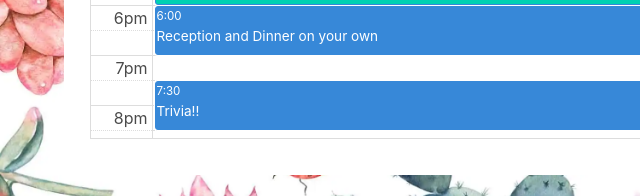
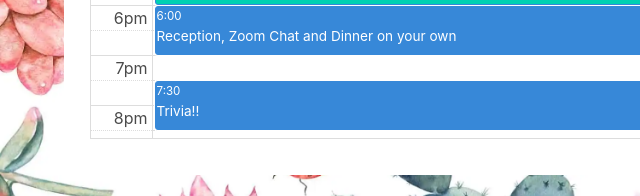
Before and after one commit to jgordinier/wedding, a plain HTML site: page agenda.html in a window 1280 px wide. Shown: the part 1023-1219 px from the top of the page, 0-640 px from the left. Drawn offline with nearby package versions, Linux system fonts and the light colour scheme.

Commit message:
Update agenda.html

```diff
--- a/agenda.html
+++ b/agenda.html
@@ -72,7 +72,7 @@ document.addEventListener('DOMContentLoaded', function() {
 	backgroundColor:'#00d1b2'
       },
 	{
-        title: 'Reception and Dinner on your own',
+        title: 'Reception, Zoom Chat and Dinner on your own',
         start: '2021-04-03T18:00:00',
         end: '2021-04-03T11:18:30:00'
       },
```
